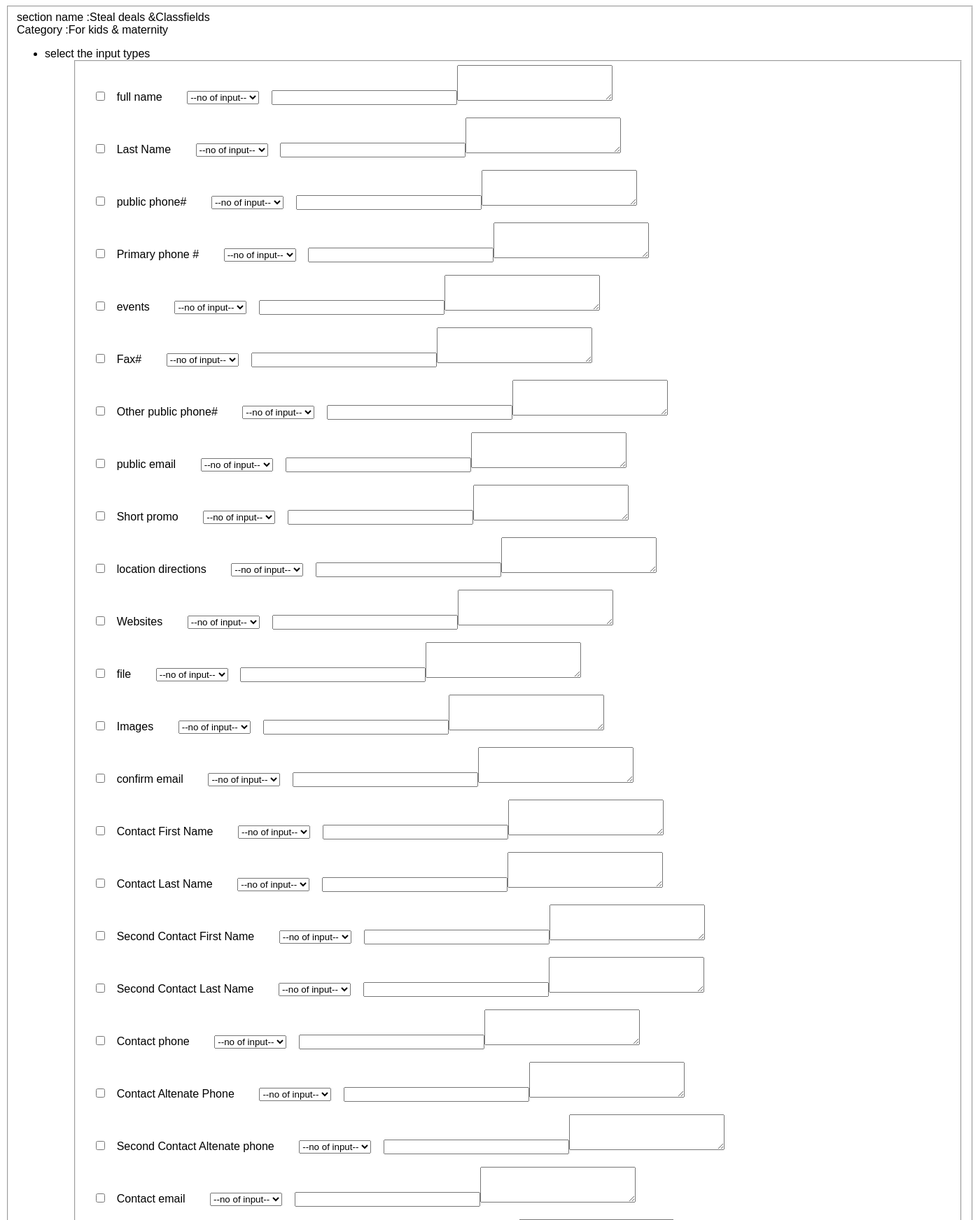
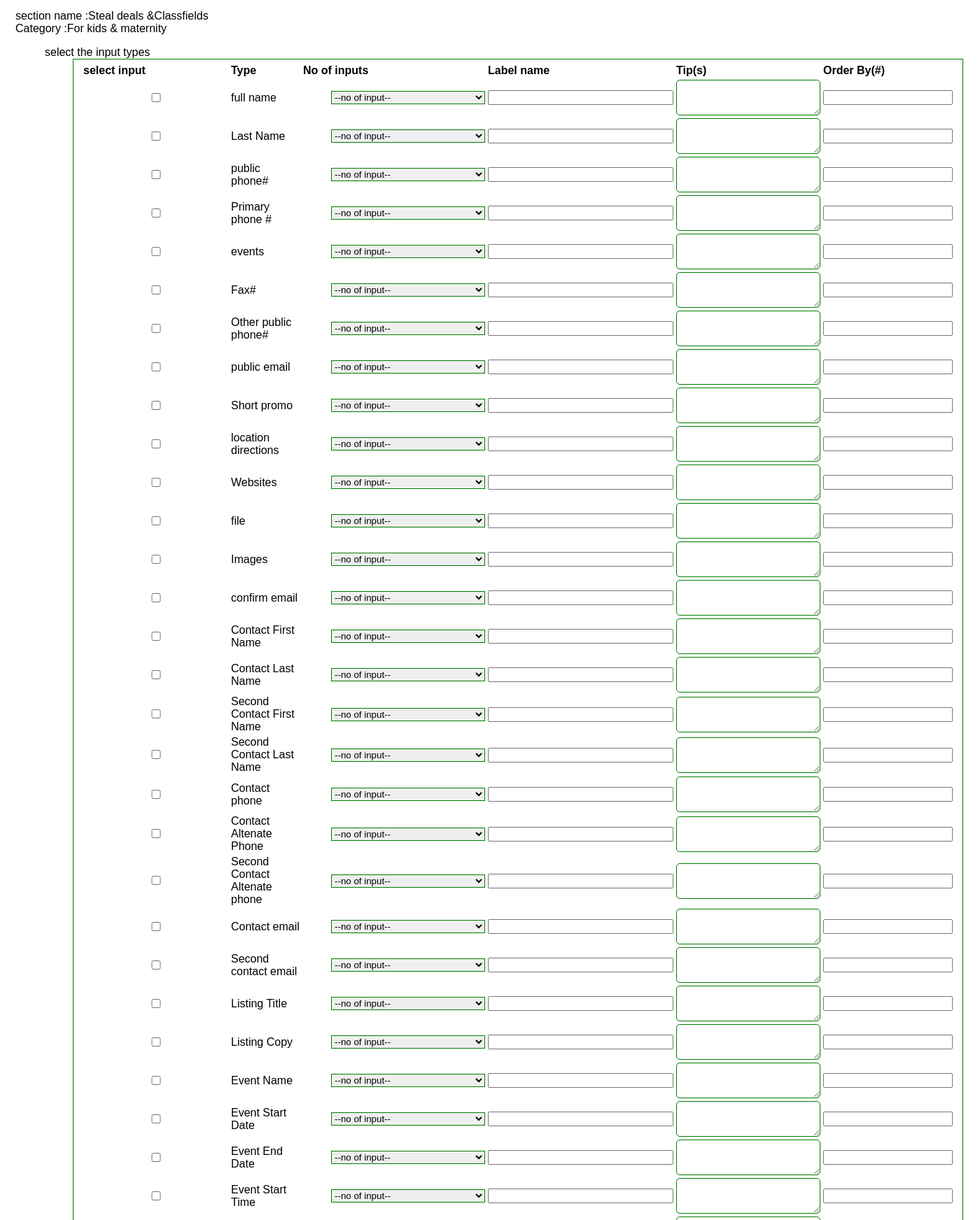
Before and after one commit to vincent728/form-generator, a CodeIgniter app: page /form-generator/index.php/formGenerator/editform/sec/10 in a window 1400 px wide. Shown: the top 1744 px of the page at 70% size. Run offline with CodeIgniter, Linux system fonts and the light colour scheme; data comes from the database, SQL or seed files in the repository.

Commit message:
reformatting of edit form inputs

```diff
--- a/application/controllers/formGenerator.php
+++ b/application/controllers/formGenerator.php
@@ -340,6 +340,7 @@
                                     $selectedCheckboxValue = $_POST['count_' . $checkboxId];
                                     $selectedLabel = $_POST['label_' . $checkboxId];
                                     $data['no_input'] = $selectedCheckboxValue;
+                                    $data['displayOrder'] = $_POST['order_'.$checkboxId];
                                     $data['input_type_id'] = $checkboxId;
                                     $data['sections_without_subsections'] = $subsection;
                                     $data['category_id'] = $category;
--- a/application/views/categoryForm.php
+++ b/application/views/categoryForm.php
@@ -258,7 +258,7 @@
 
 
 
-                    $fieldTobegenerated = form_label($label) . '<select  name="'.$value['fieldtypename'].'hapa[]'.'" class="" multiple="multiple" size="4"><option value="" selected>--Select an option--</option>' . $out . '</select>' . '<i><font color="#1A9B50">' . form_label($tipsOnlabel, $name = "tips", $attributes = array('class' => 'tips')) . '</font></i>';
+                    $fieldTobegenerated = form_label($label) . '<select  name="'.$value['fieldtypename'].'[]" class="" multiple="multiple" size="4"><option value="" selected>--Select an option--</option>' . $out . '</select>' . '<i><font color="#1A9B50">' . form_label($tipsOnlabel, $name = "tips", $attributes = array('class' => 'tips')) . '</font></i>';
 
                     break;
 
@@ -353,8 +353,8 @@
                     $val['rules'] = $rulesin;
 
                     $fieldTobegenerated = form_label($label) .'<table border="0"><tr>
-                        <td>'.form_input(array('name' => $value['fieldtypename'], 'value' => '','class'=>'')) .'</td>
-                        <td>'.'<select name="price"><option value="usd">$USD</option><option value="tzs">TZS</option></select>' .'</td>
+                        <td>'.form_input(array('name' => $value['fieldtypename'], 'value' => '','class'=>'priceVal')) .'</td>
+                        <td>'.'<select name="price" class="price"><option value="usd">$USD</option><option value="tzs">TZS</option></select>' .'</td>
                         </tr></table>'. '<i><font color="#1A9B50">' . form_label($tipsOnlabel, $name = "tips", $attributes = array('class' => 'tips')) . '</font></i>';
 
                        break;
--- a/application/views/edit_form_input_types.php
+++ b/application/views/edit_form_input_types.php
@@ -40,6 +40,7 @@
         $select = '';
         $chkd = '';
         $label = '';
+        $order='';
         $tip = '';
 
 ////////////the values user set last time in db
@@ -49,6 +50,7 @@
 
                 $checked.= 'TRUE';
                 $label.=$checked_input_label[$i];
+                $order.=$checked_input_orderby[$i];
                 $tip.=$checked_input_tips[$i];
 
                 $editno_input.=$checked_select_value[$i];
@@ -63,6 +65,7 @@
             } else {
                 $checked.= '';
                 $label.='';
+                $order.='';
                 $tip.='';
                 $editno_input.='';
             }
@@ -90,13 +93,33 @@
         //
 
         $data = array('name' => 'field_' . $value['input_id'], 'value' => 'field_' . set_value('inputs') . $value['input_id'], 'checked' => $checked);
-        $checkboxoutput.=nbs(3) . form_checkbox($data) . nbs(3) .
-                $value['input_name'] . nbs(8) . $start_select . $dropdowns . $end_select . nbs(4) .
-                form_input(array('name' => 'label_' . $value['input_id'], 'value' => $label, 'size' => '30')) .
-                form_textarea(array('name' => 'tip_' . $value['input_id'], 'cols' => '25', 'rows' => '3', 'value' => $tip)) .
-                '</br></br>';
+        $checkboxoutput.='<tr><td><li>'. form_checkbox($data) .'</td><td>'.
+                $value['input_name'] .'</td><td>'. $start_select . $dropdowns . $end_select .'</td><td>'.
+                form_input(array('name' => 'label_' . $value['input_id'], 'value' => $label, 'size' => '30')).'</td><td>'.
+                form_textarea(array('name' => 'tip_' . $value['input_id'], 'cols' => '25', 'rows' => '3', 'value' => $tip)) .'</td><td>'.
+                form_input(array('name'=>'order_'.$value['input_id'],'value'=>$order)).
+                '</li></td></tr>';
+
+
+
     }
-    echo $checkboxoutput;
+
+  ?>
+  <table width="100%" class="myinputtable" cellpadding="2">
+    <tbody>
+    <thead>
+        <tr>
+            <th>select input</th><th>Type</th><th>No of inputs</th><th>Label name</th><th>Tip(s)</th><th>Order By(#)</th>
+
+        </tr>
+    </thead>
+        <?php echo $checkboxoutput; ?>
+
+    </tbody>
+
+</table>
+ <?php
+    //echo $checkboxoutput;
 } else {
 
     ///no checkboxes to generate
--- a/application/views/formCreator.php
+++ b/application/views/formCreator.php
@@ -38,7 +38,7 @@
     </li>
     <li>
 
-        <table class="mytable" width="100%" border="0">
+        <table class="mytable" width="" border="0">
             <tr>
 
             <div class="categories">
--- a/application/views/formCreatorUpdater.php
+++ b/application/views/formCreatorUpdater.php
@@ -21,7 +21,7 @@
     $category = $catname;
 }
 
-$data = array('id' => '');
+$data = array('id' => '','class'=>'myformcreator');
 ///the section name should be displayed of here
 
 echo form_open_multipart('formGenerator/editorprocessor/', $data);
--- a/application/views/listofforms.php
+++ b/application/views/listofforms.php
@@ -81,7 +81,7 @@
 
                     $forms_output.='<tr><td>' . $forms['cat_name'] . '</td><td>' . $name . '</td>
 
-                    <td>' . anchor('formGenerator/editform/' . $formid . $forms['cat_id'], $title = 'edit', $attrib = array('title' => 'edit', 'class' => '')) . nbs(3) . anchor_popup('formGenerator/generateform/' . $formid . $forms['cat_id'], $title = 'view', $attrib = array('title' => 'view', 'class' => '')) . nbs(3) . anchor('formGenerator/formdelete/' . $formid . $forms['cat_id'], $title = 'delete', $attrib = array('title' => 'delete', 'class' => '')) . '</td>
+                    <td>' . anchor('formGenerator/editform/' . $formid . $forms['cat_id'], $title =img(array('src'=>'icons/add.png')), $attrib = array('title' => 'edit', 'class' => ''), $attrib = array('title' => 'edit', 'class' => '')) . nbs(3) . anchor_popup('formGenerator/generateform/' . $formid . $forms['cat_id'], $title =img(array('src'=>'icons/accept.png')), $attrib = array('title' => 'view', 'class' => '')) . nbs(3) . anchor('formGenerator/formdelete/' . $formid . $forms['cat_id'],$title =img(array('src'=>'icons/cancel.png')), $attrib = array('title' => 'delete', 'class' => ''), $attrib = array('title' => 'delete', 'class' => '')) . '</td>
 
 </tr>';
                 }
--- a/css/form.css
+++ b/css/form.css
@@ -26,8 +26,11 @@
 
     list-style:  none;
   }
+  form.myform fieldset ul li input.priceVal{
+   width: 100px;
+  }
 form.myform fieldset ul li label{
-    width:300px;
+    width:180px;
     margin-left:5px;
 /*    margin-right: 20px;*/
     font-family:inherit;
@@ -60,8 +63,8 @@
 }
 form.myform fieldset ul li textArea{
 
-    width: 290px;
-    height: 300px;
+    width: 500px;
+    height: 260px;
     margin-bottom:10px;
     margin-top: 10px;
     margin-right: 10px;
@@ -83,7 +86,7 @@
     width: 300px;
     border:1px solid #007C00;
     border-radius: 5px;
-    margin-left: 100px;
+    margin-left: 80px;
      margin-bottom:10px;
     margin-top: 10px;
     margin-right: 10px;
--- a/css/table.css
+++ b/css/table.css
@@ -15,7 +15,7 @@
     text-align: center;
   }
 table.mytable{
-    width: 98%;
+    width: 80%;
     border-collapse: collapse;
     border:0px;
     font-family: Arial,Helvetica,sans-serif;
@@ -63,10 +63,12 @@
     border-bottom-style:  dashed;
 }
 table.myinnertable tr:hover{
-    background-color: #B1D8A4;
-    height: 28px;
-    color: #0000FF;
+
+    color: #1A9B50;
     border-left: 1px solid  #ffffff;
+}
+table.myinnertable tr td a{
+    color: #1A9B50;
 }
 table.myinnertable tr td:hover{
     background-color: #ffffff;
```
